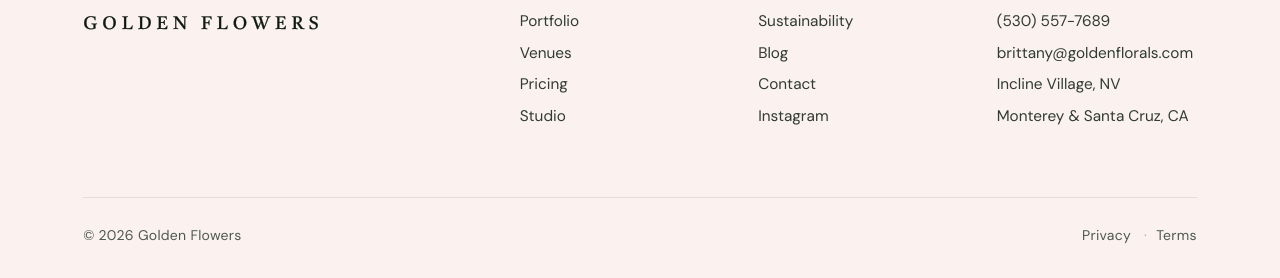
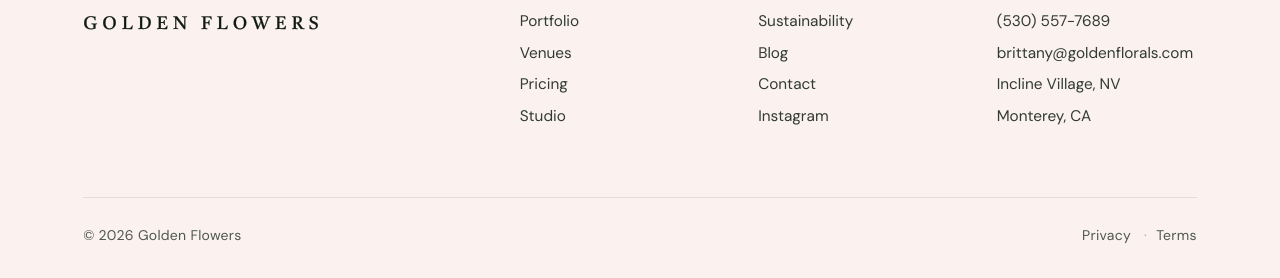
Before and after one commit to jshplhm/goldenflowers, a Jekyll site: the page built from index.md, in a window 1280 px wide and 900 px high, scrolled down 11955 px. Shown: the part 619-897 px from the top of the window. Built offline with Jekyll 4.4.1, drawn with Linux system fonts in a browser that asks for light colours.

Commit message:
Footer: Monterey, CA
Co-Authored-By: Claude Opus 5.5 <noreply@anthropic.com>
Claude-Session: https://claude.ai/code/session_01XRJJVSFoXR2J7bjBJCzfiK

```diff
--- a/_includes/redesign-footer.html
+++ b/_includes/redesign-footer.html
@@ -65,7 +65,7 @@
         {%- if forloop.index0 == 1 %}
         {%- comment -%} The second base, linked to its page (2026-10-25, Josh):
         under Incline Village, where it reads as where we are. {%- endcomment %}
-        <a href="{{ site.baseurl }}/monterey-santa-cruz-weddings">Monterey &amp; Santa Cruz, CA</a>
+        <a href="{{ site.baseurl }}/monterey-santa-cruz-weddings">Monterey, CA</a>
         {%- endif %}
         <p{% assign ls = line | strip %}{% if ls == "" %} class="ed-empty"{% endif %}><span data-ed="footer:studio.{{ forloop.index0 }}">{{ line }}</span></p>
         {%- endfor %}
```
